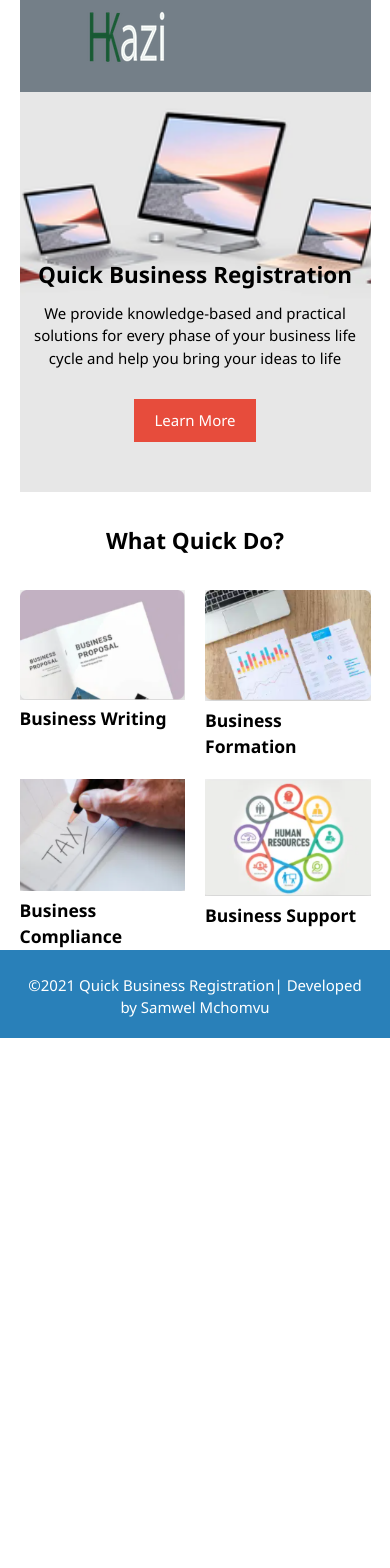
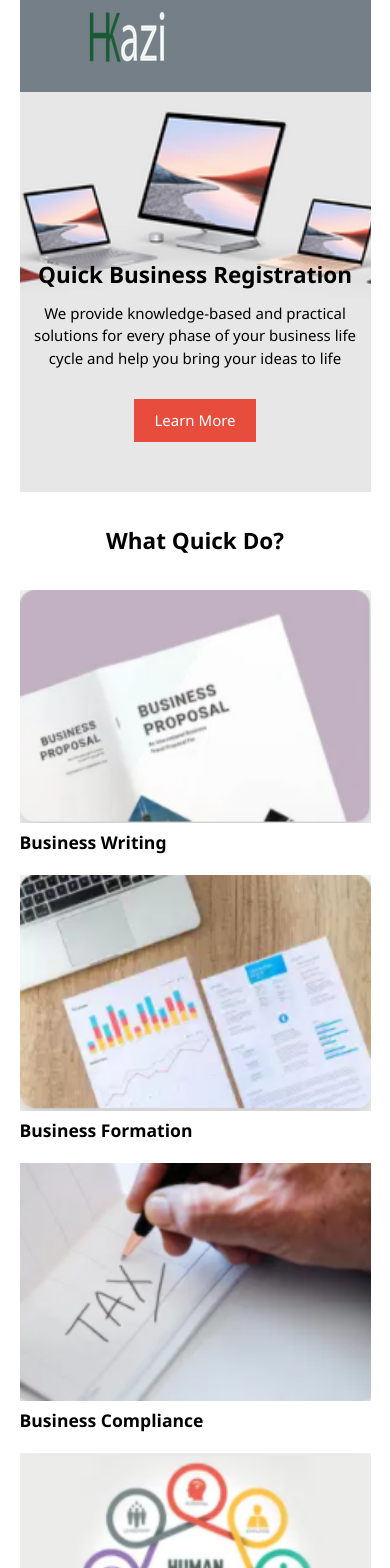
Before and after one commit to mchomvus4/quick-webapp, a React (Create React App) app: page / in a window 390 px wide. Shown: the top 1568 px of the page. Before the commit the page ends 1043 px from the top, so only its background shows below. Built offline with nearby package versions, Linux system fonts and the light colour scheme.

Commit message:
media queries added

```diff
--- a/src/App.css
+++ b/src/App.css
@@ -145,3 +145,9 @@ nav .nav-links a:hover{
     grid-template-columns: repeat(2,1fr);
   }
 }
+
+@media(max-width: 500px){
+  .home-cards{
+    grid-template-columns: 1fr;
+  }
+}
```
